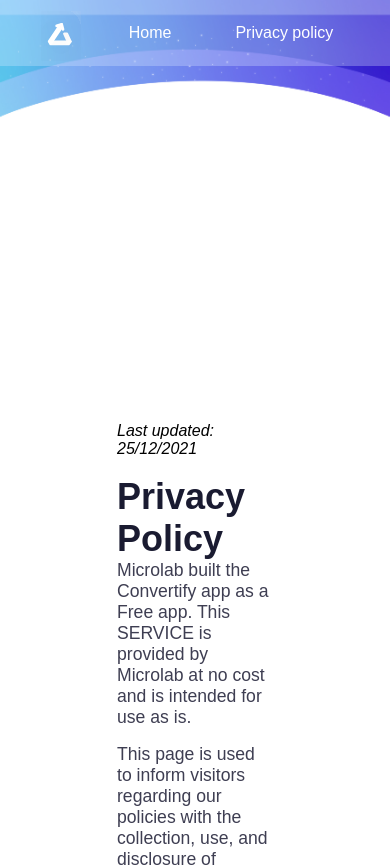
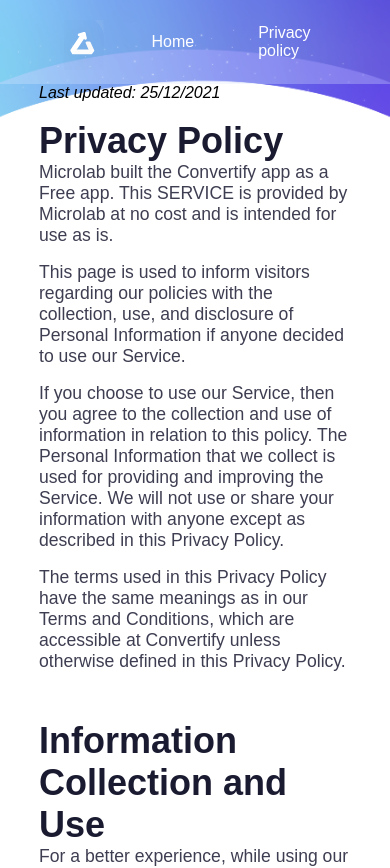
Before and after one commit to IlyaEmeliyanov/ConvertifyWeb, a React (Create React App) app: page /privacy-policy in a window 390 px wide. Shown: the top 868 px of the page. Built offline with nearby package versions, Linux system fonts and the light colour scheme; a web font is replaced by a local one.

Commit message:
Add responsive layout

```diff
--- a/src/css/common/common.css
+++ b/src/css/common/common.css
@@ -137,7 +137,6 @@
 
 body {
   width: 100%;
-  height: 100%;
   font-family: sofia-pro, sans-serif;
   font-weight: 400;
   font-size: 16px;
--- a/src/css/common/header.css
+++ b/src/css/common/header.css
@@ -8,6 +8,10 @@
 }
 
 .header__nav {
+  position: relative;
+  width: 30%;
+  left: 50%;
+  transform: translateX(-50%);
   display: flex;
   justify-content: center;
   align-items: center;
@@ -39,3 +43,9 @@
   transform: translateY(-3px);
   background-color: rgba(211, 214, 255, 0.3);
 }
+
+
+/* Media queries */
+@media screen and (max-width: 1050px) {
+
+}
--- a/src/css/home.css
+++ b/src/css/home.css
@@ -28,4 +28,16 @@
 .main__desc {
     color: white;
     text-align: center;
+    font-size: 16px;
 }
+
+
+/* Media queries */
+@media screen and (max-width: 768px) {
+    .main__img {
+        top: 30px;
+    }
+    .main__title {
+        font-size: 70px;
+    }
+}
--- a/src/css/privacy-policy.css
+++ b/src/css/privacy-policy.css
@@ -26,3 +26,31 @@
 .privacy-policy a {
     color: var(--cornflower-blue)
 }
+
+
+/* Media queries */
+@media screen and (max-width: 1440px) {
+    .privacy-policy {
+        top: 30%;
+    }
+}
+
+@media screen and (max-width: 1024px) {
+    .privacy-policy {
+        width: 50%;
+    }
+}
+
+@media screen and (max-width: 768px) {
+    .privacy-policy {
+        top: 20%;
+        width: 60%;
+    }
+}
+
+@media screen and (max-width: 450px) {
+    .privacy-policy {
+        top: 10%;
+        width: 80%;
+    }
+}
```
Also changed, not shown: public/images/privacy-policy.jpg.
